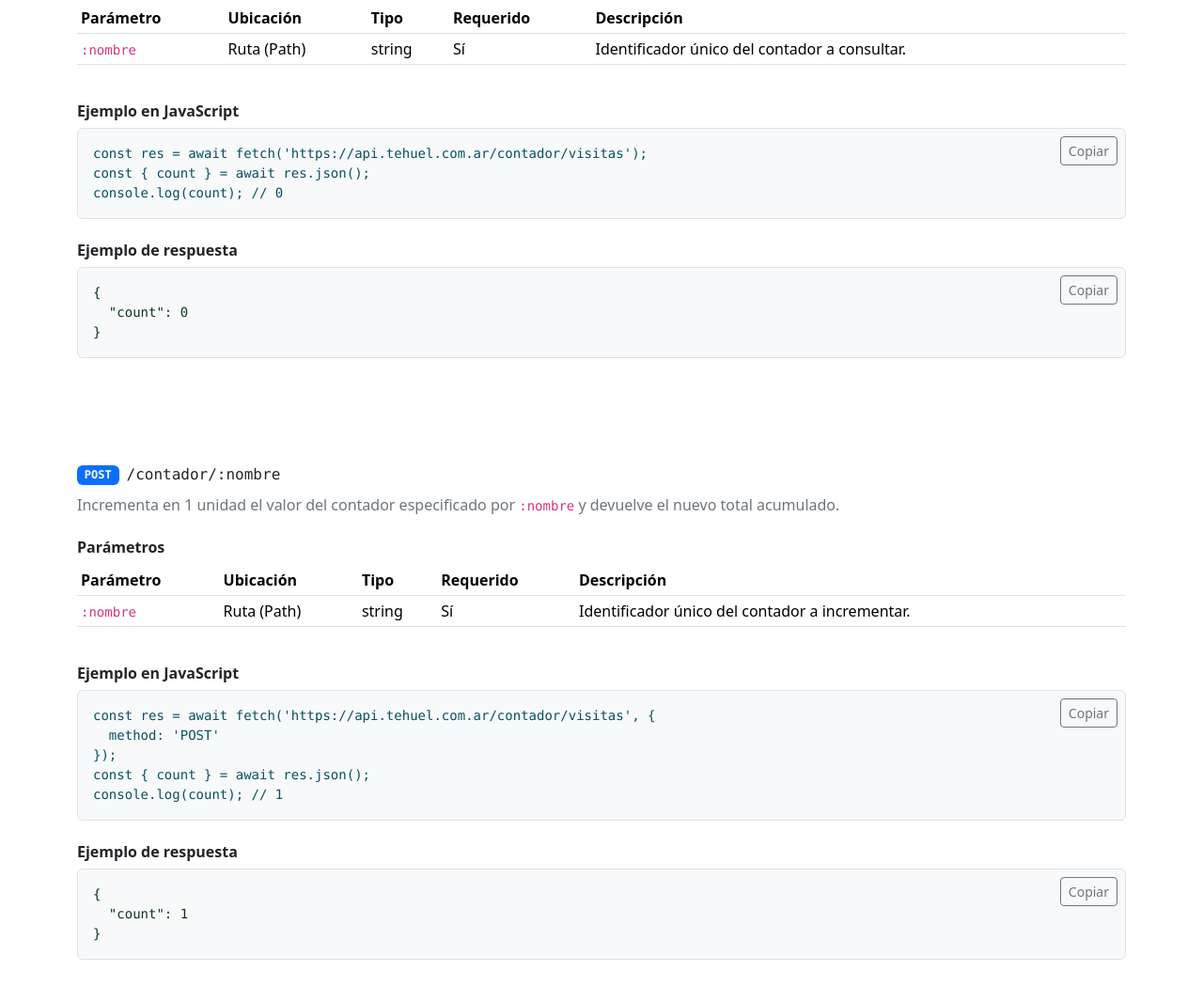
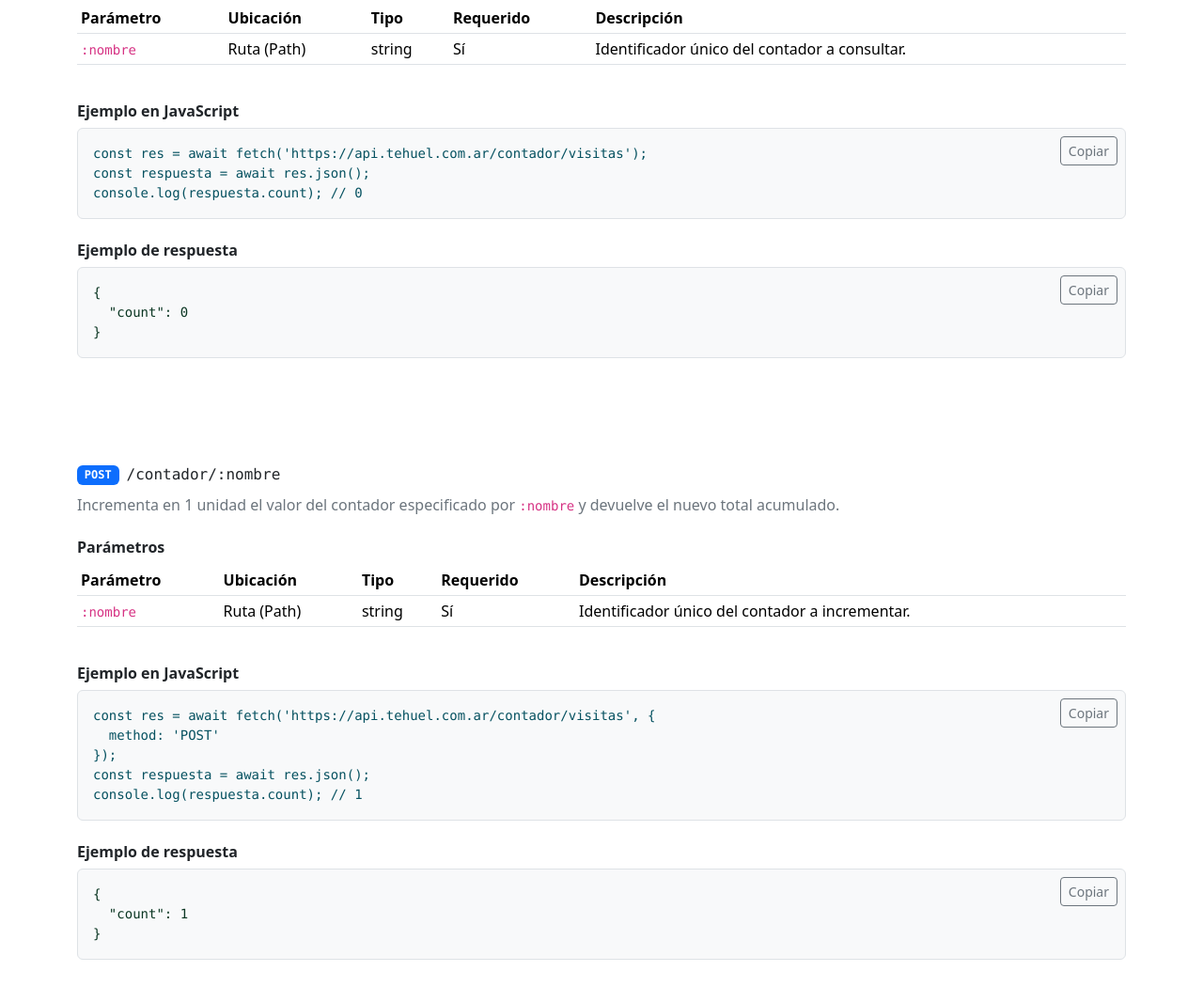
Before and after one commit to tehuel/apis-plataformas-moviles, a website: page public/index.html in a window 1280 px wide. Shown: the part 2117-3167 px from the top of the page at 94% size. Drawn offline with nearby package versions, Linux system fonts and the light colour scheme; no server answers.

Commit message:
docs(views): remover destructuring en ejemplos de codigo javascript

```diff
--- a/public/index.html
+++ b/public/index.html
@@ -163,8 +163,8 @@
                         <div class="position-relative bg-body border rounded p-3 overflow-x-auto mb-4">
                             <button class="btn btn-outline-secondary btn-sm position-absolute top-0 end-0 m-2 btn-copy" data-target="js-comidas">Copiar</button>
                             <pre class="mb-0 text-info-emphasis" id="js-comidas"><code>const res = await fetch('https://api.tehuel.com.ar/comidas?grupo=salados&limite=5');
-const { data, total, pagina, paginas } = await res.json();
-console.log(total, data);</code></pre>
+const respuesta = await res.json();
+console.log(respuesta.total, respuesta.data);</code></pre>
                         </div>
 
                         <h3 class="h6 fw-bold mb-2">Ejemplo de respuesta</h3>
@@ -257,8 +257,8 @@ console.log(total, data);</code></pre>
                         <div class="position-relative bg-body-tertiary border rounded p-3 overflow-x-auto mb-4">
                             <button class="btn btn-outline-secondary btn-sm position-absolute top-0 end-0 m-2 btn-copy" data-target="js-get-contador">Copiar</button>
                             <pre class="mb-0 text-info-emphasis" id="js-get-contador"><code>const res = await fetch('https://api.tehuel.com.ar/contador/visitas');
-const { count } = await res.json();
-console.log(count); // 0</code></pre>
+const respuesta = await res.json();
+console.log(respuesta.count); // 0</code></pre>
                         </div>
 
                         <h3 class="h6 fw-bold mb-2">Ejemplo de respuesta</h3>
@@ -315,8 +315,8 @@ console.log(count); // 0</code></pre>
                             <pre class="mb-0 text-info-emphasis" id="js-post-contador"><code>const res = await fetch('https://api.tehuel.com.ar/contador/visitas', {
   method: 'POST'
 });
-const { count } = await res.json();
-console.log(count); // 1</code></pre>
+const respuesta = await res.json();
+console.log(respuesta.count); // 1</code></pre>
                         </div>
 
                         <h3 class="h6 fw-bold mb-2">Ejemplo de respuesta</h3>
```
